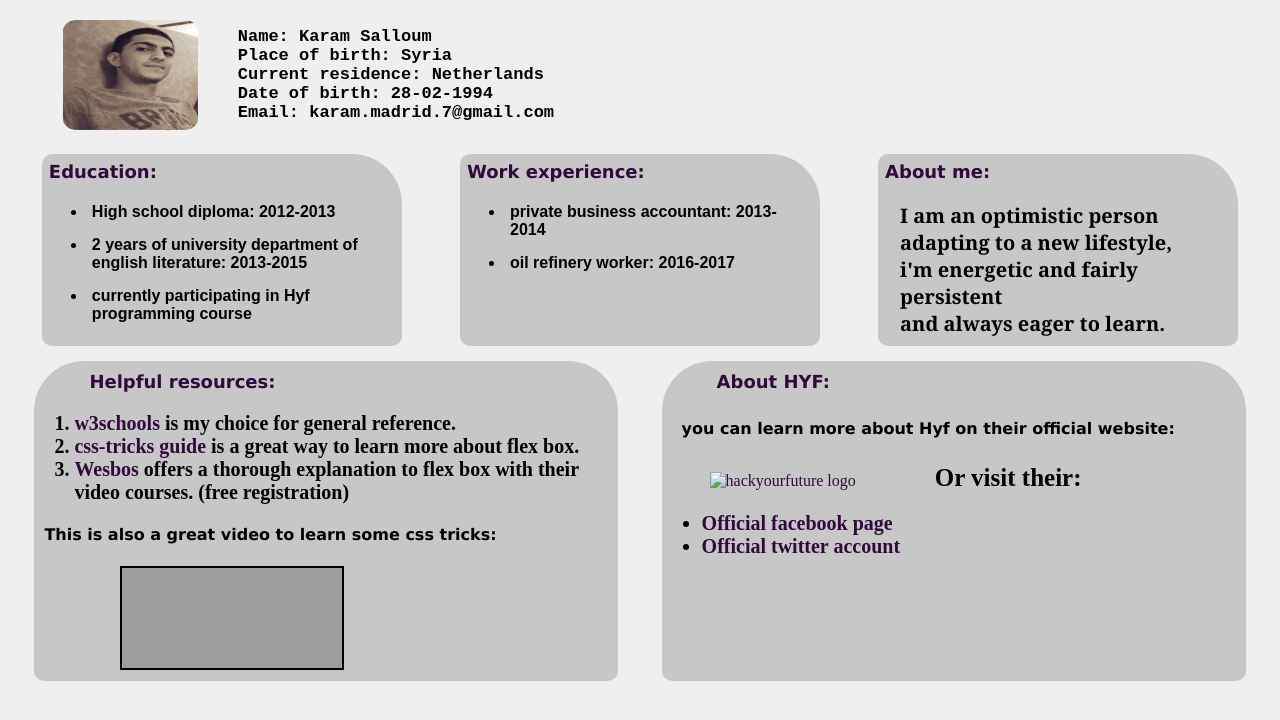
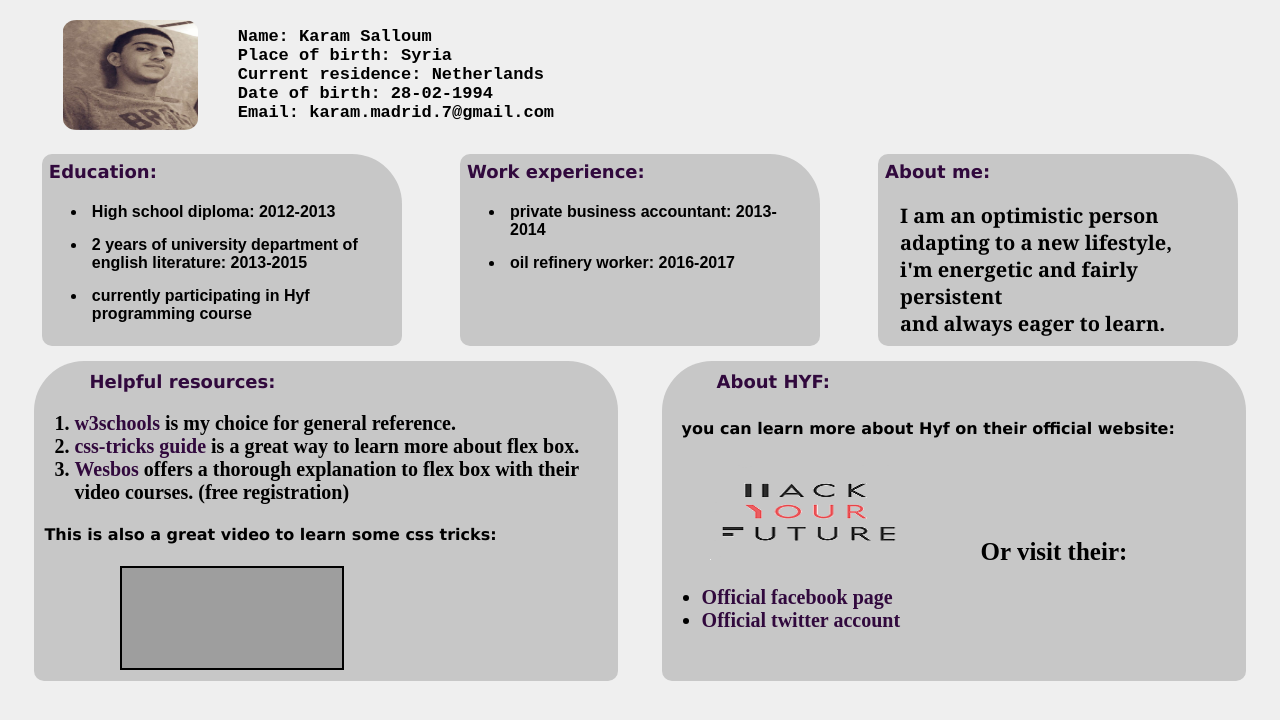
Before and after one commit to karamad10/hyf-html-css, a plain HTML site: page week1/index.html in a window 1280 px wide. Drawn offline with Linux system fonts and the light colour scheme; grey boxes are pictures that could not be loaded.

Commit message:
Update index.html

```diff
--- a/week1/index.html
+++ b/week1/index.html
@@ -81,7 +81,7 @@
 
 
             <a href="http://www.hackyourfuture.net/" target="_blank">
-                <img class="img2" src="./images/download.jpg" alt="hackyourfuture logo">
+                <img class="img2" src="./images/download.png" alt="hackyourfuture logo">
             </a>
             <span>Or visit their:</span>
             <ul class="links">
```
